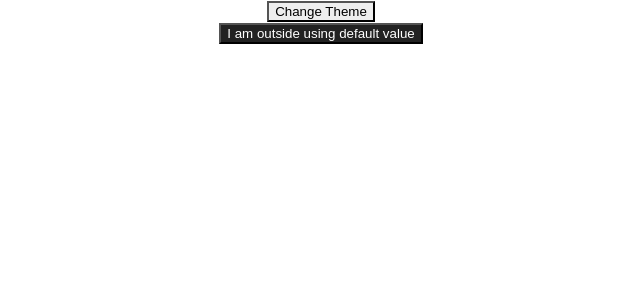
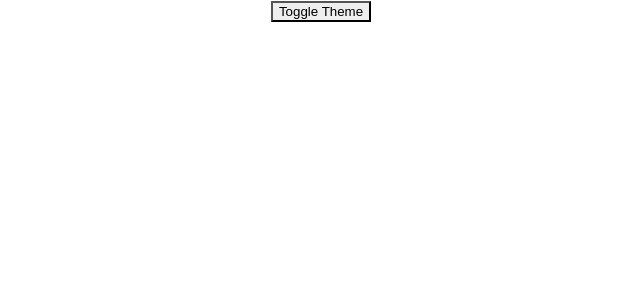
Before and after one commit to shahnawaz/advance-react-concepts, a React (Create React App) app: page / in a window 1280 px wide. Shown: the top 300 px of the page, without its empty margins (319-959 px from the left). Built offline with nearby package versions, Linux system fonts and the light colour scheme.

Commit message:
Context - Nested Context Update

```diff
--- a/src/App.js
+++ b/src/App.js
@@ -5,11 +5,12 @@ import './App.css';
 
 import Context from './context/Index';
 import DynamicContext from './context/dynamic-context/DynamicContext';
+import NestedContextUpdate from "./context/nested-context-update/NestedContextUpdate";
 
 function App() {
   return (
     <div className="App">
-      <DynamicContext />
+        <NestedContextUpdate />
     </div>
   );
 }
--- /dev/null
+++ b/src/context/nested-context-update/NestedContextUpdate.js
@@ -0,0 +1,43 @@
+import React, { Component } from 'react';
+import { ThemeContext, themes } from "./themeContext";
+import ThemeTogglerButton from './ThemeTogglerButton';
+
+function Content() {
+    return (
+        <div>
+            <ThemeTogglerButton />
+        </div>
+    )
+}
+
+class NestedContextUpdate extends Component {
+    constructor(props) {
+        super(props);
+
+        this.toggleTheme = () => {
+            this.setState(currentState => ({
+                theme: currentState.theme === themes.light ? themes.dark : themes.light
+            }))
+        }
+
+        // State also contains the updater function so it will
+        // be passed down into the context provider
+        this.state = {
+            theme: themes.light,
+            toggleTheme: this.toggleTheme,
+        }
+    }
+
+    render() {
+        // The entire state is passed to the provider
+        return (
+            <div>
+                <ThemeContext.Provider value={this.state}>
+                    <Content />
+                </ThemeContext.Provider>
+            </div>
+        )
+    }
+}
+
+export default NestedContextUpdate;
--- /dev/null
+++ b/src/context/nested-context-update/ThemeTogglerButton.js
@@ -0,0 +1,24 @@
+import React from 'react';
+import { ThemeContext } from "./themeContext";
+
+function ThemeTogglerButton() {
+    // The Theme Toggler Button receives not only the theme
+    // but also a toggleTheme function from the context
+    return (
+        <ThemeContext.Consumer>
+            {({ theme, toggleTheme }) => (
+                <button
+                    onClick={toggleTheme}
+                    style={{
+                        backgroundColor: theme.background,
+                        color: theme.color
+                    }}
+                >
+                    Toggle Theme
+                </button>
+            )}
+        </ThemeContext.Consumer>
+    )
+}
+
+export default ThemeTogglerButton;
--- /dev/null
+++ b/src/context/nested-context-update/themeContext.js
@@ -0,0 +1,19 @@
+import { createContext } from 'react';
+
+export const themes = {
+    light: {
+        color: '#000000',
+        background: '#eeeeee'
+    },
+    dark: {
+        color: '#ffffff',
+        background: '#222222'
+    }
+};
+
+// Make sure the shape of the default value passed to
+// createContext matches the shape that the consumers expect!
+export const ThemeContext = createContext({
+    theme: themes.dark,
+    toggleTheme: () => {}
+});
```
